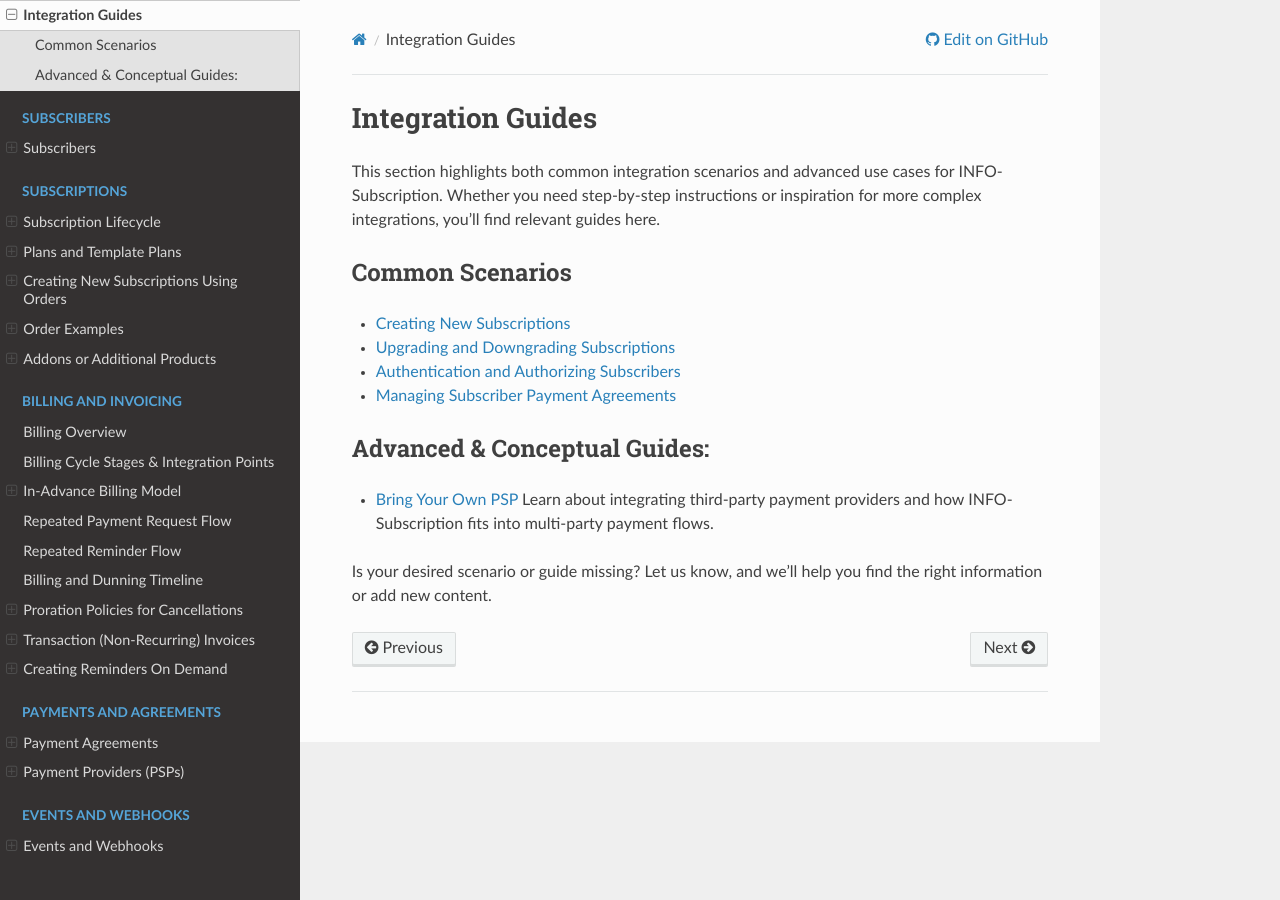
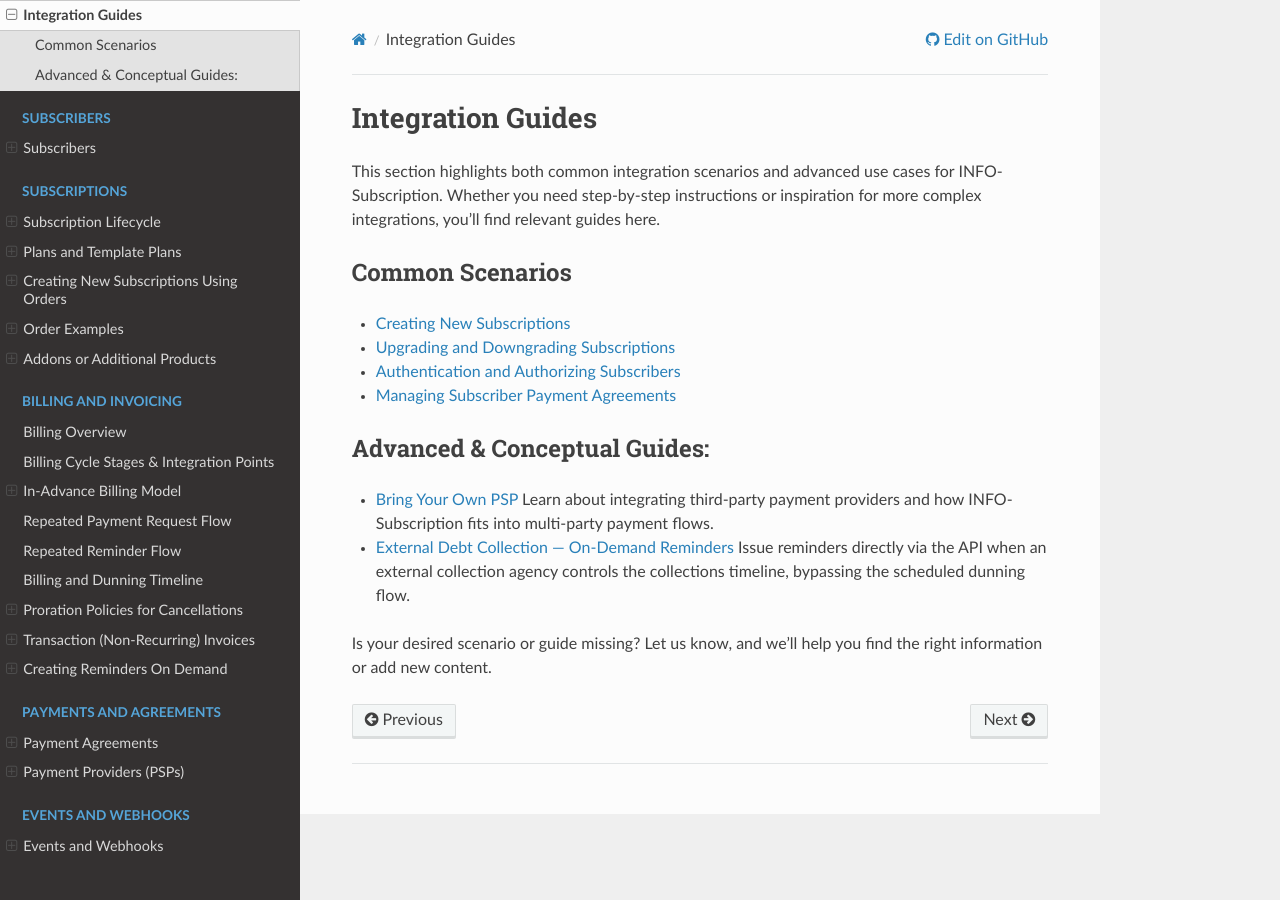
Before and after one commit to infosoftas/info-subscription-doc, a Sphinx documentation site: the page built from source/general/scenarios.rst, in a window 1280 px wide. Built offline with Sphinx 7.4.7 and the Read the Docs theme 3.1.0, drawn with Linux system fonts in a browser that asks for light colours; formulas are drawn with MathJax 3.

Commit message:
docs: add external debt collection on-demand reminder reference to integration guides
Agent-Logs-Url: https://github.com/infosoftas/info-subscription-doc/sessions/8015b405-7370-4c9d-86dd-1e28ba8d504d

Co-authored-by: esbenbach <1378302+esbenbach@users.noreply.github.com>

```diff
--- a/source/general/scenarios.rst
+++ b/source/general/scenarios.rst
@@ -16,6 +16,7 @@ Common Scenarios
 Advanced & Conceptual Guides:
 --------------------------------
 * :ref:`Bring Your Own PSP <external_payment_provider_integration>` Learn about integrating third-party payment providers and how |projectName| fits into multi-party payment flows.
+* :ref:`External Debt Collection — On-Demand Reminders <on-demand-reminder>` Issue reminders directly via the API when an external collection agency controls the collections timeline, bypassing the scheduled dunning flow.
 
 .. * Multi-Tenant and White-Label Integrations: Architectural considerations for complex deployments.
 .. * Event-Driven Workflows: Using webhooks and external systems for automation.
```
